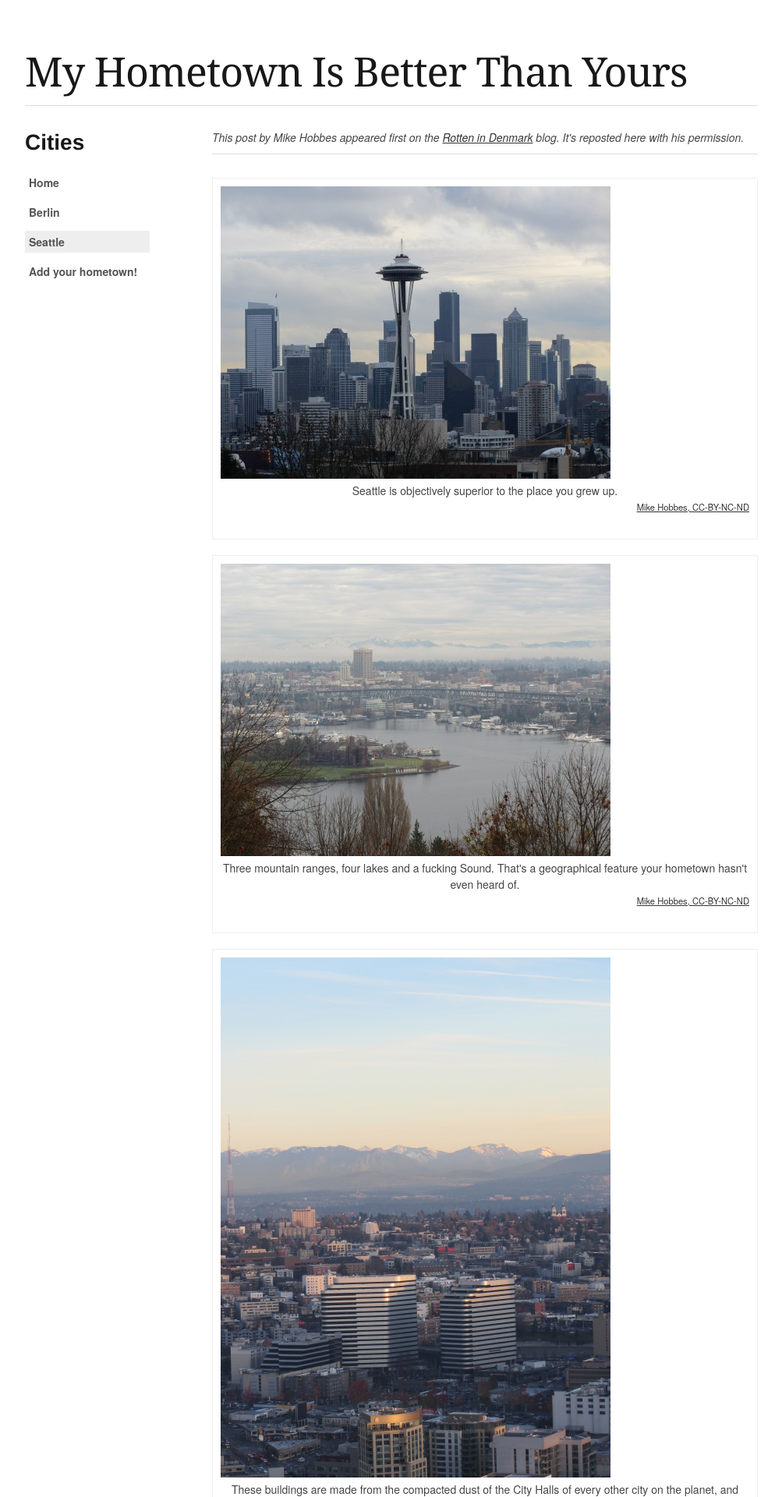
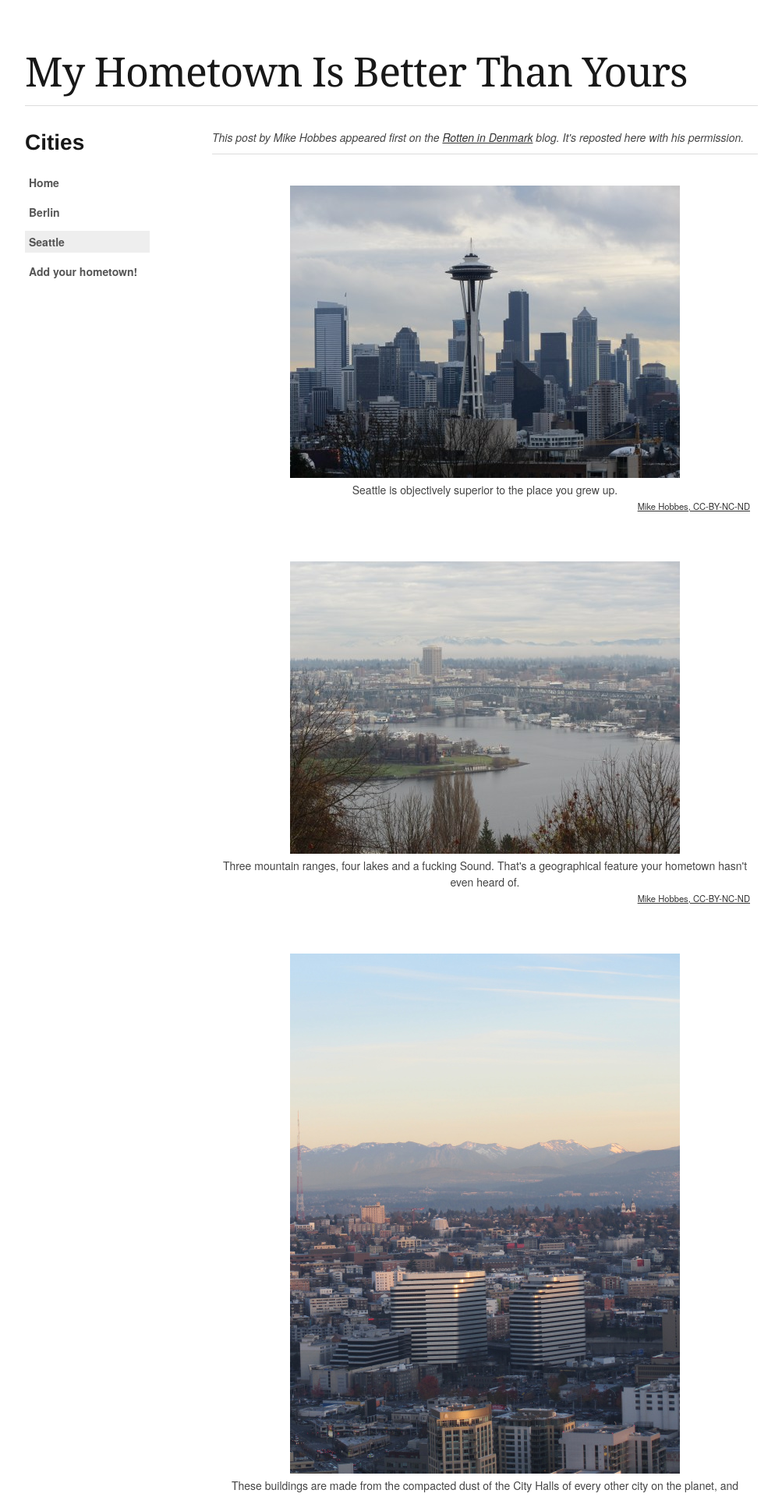
Before and after one commit to awendt/hometown, a Jekyll site: the page built from _posts/2012-01-03-seattle.html, in a window 1280 px wide. Shown: the top 1920 px of the page at 78% size, without its empty margins (138-1141 px from the left). Built offline with Jekyll 4.4.1, drawn with Linux system fonts in a browser that asks for light colours; nearby versions of some CDN libraries.

Commit message:
Removed border from photos, center them

```diff
--- a/css/hometown.css
+++ b/css/hometown.css
@@ -197,9 +197,9 @@
   }
 
   div.image_with_caption {
-    border:1px solid #eee;
     padding: 10px;
     margin-bottom:20px;
+    text-align: center;
   }
 
   p.caption {
```
